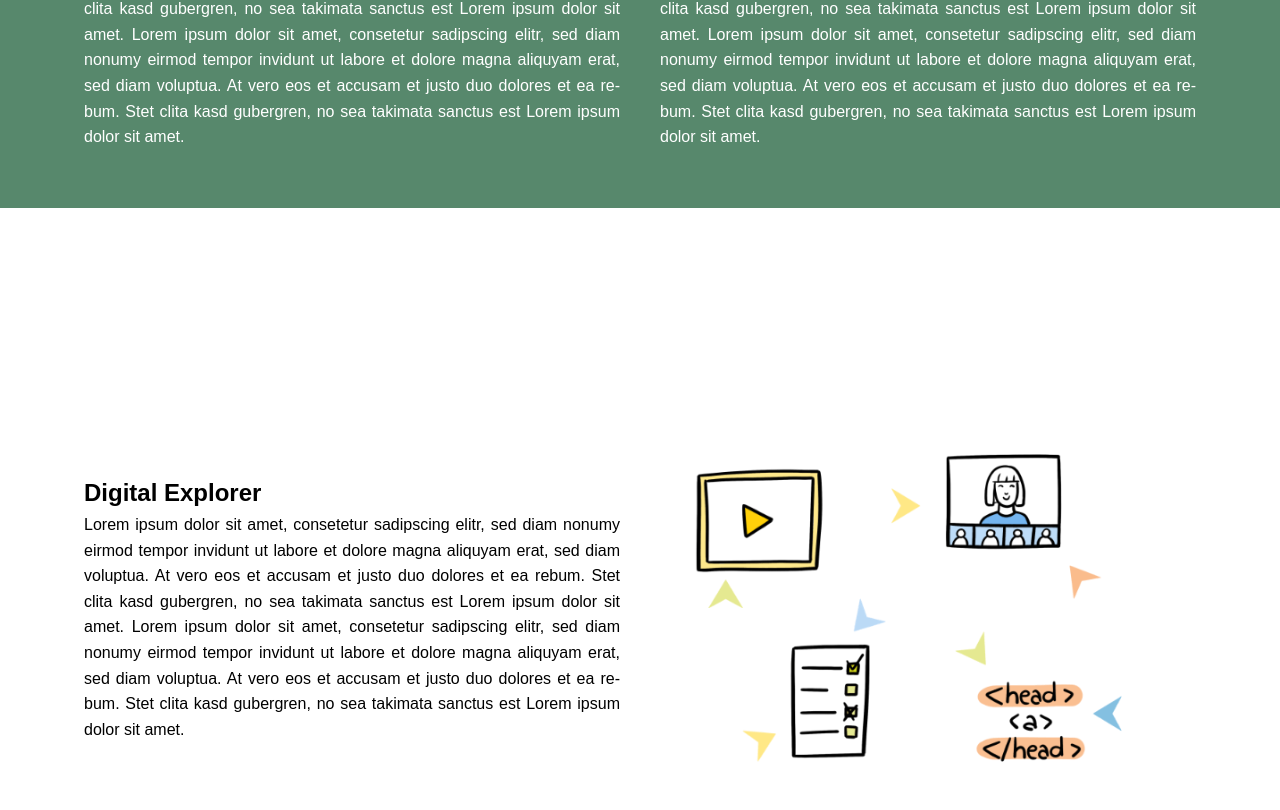
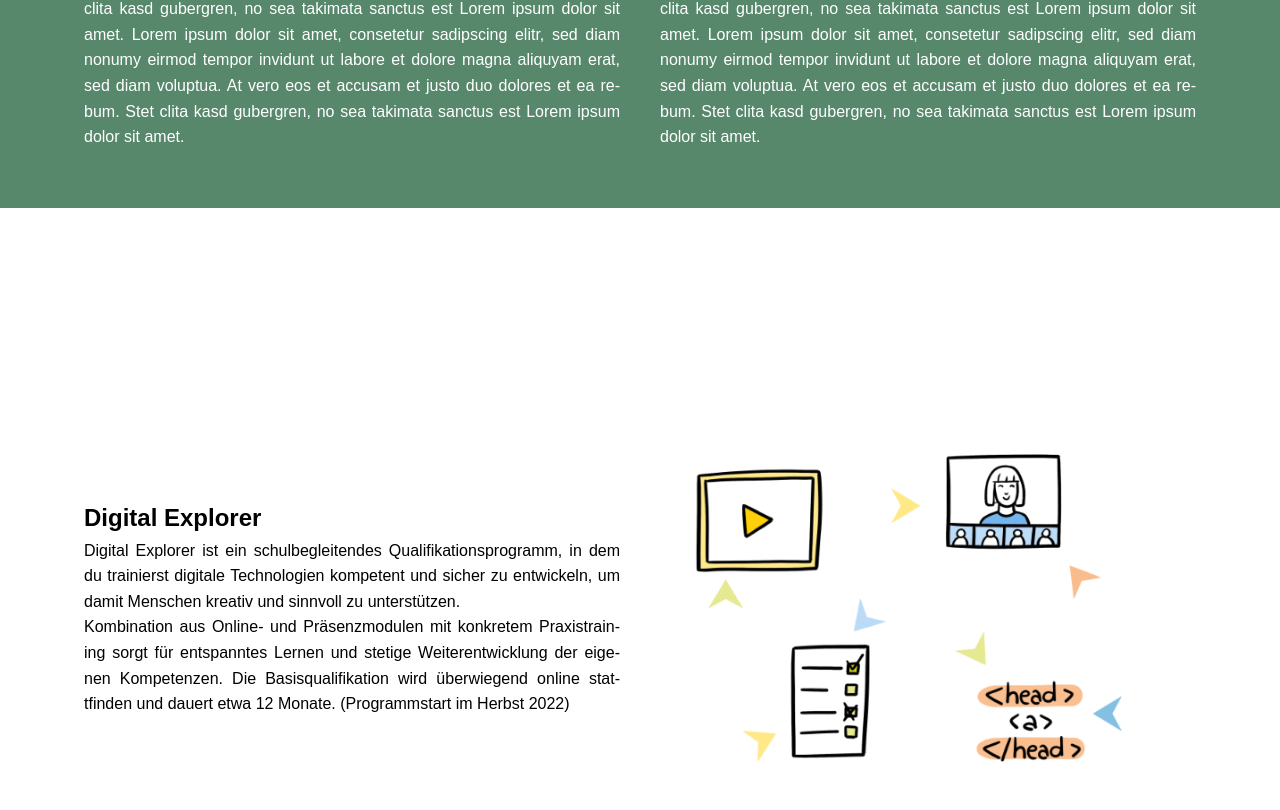
Before and after one commit to BengtBuecker/EZ-Code, a plain HTML site: page home.html in a window 1280 px wide. Shown: the part 1570-2380 px from the top of the page. Drawn offline with nearby package versions, Linux system fonts and the light colour scheme; a web font is replaced by a local one.

Commit message:
digexp text eingefügt

```diff
--- a/home.html
+++ b/home.html
@@ -96,15 +96,11 @@
           <div class="digexp-text">
             <h2>Digital Explorer</h2>
             <p>
-              Lorem ipsum dolor sit amet, consetetur sadipscing elitr, sed diam
-              nonumy eirmod tempor invidunt ut labore et dolore magna aliquyam erat,
-              sed diam voluptua. At vero eos et accusam et justo duo dolores et ea
-              rebum. Stet clita kasd gubergren, no sea takimata sanctus est Lorem
-              ipsum dolor sit amet. Lorem ipsum dolor sit amet, consetetur
-              sadipscing elitr, sed diam nonumy eirmod tempor invidunt ut labore et
-              dolore magna aliquyam erat, sed diam voluptua. At vero eos et accusam
-              et justo duo dolores et ea rebum. Stet clita kasd gubergren, no sea
-              takimata sanctus est Lorem ipsum dolor sit amet.
+              Digital Explorer ist ein schulbegleitendes Qualifikationsprogramm, in dem du trainierst digitale
+              Technologien kompetent und sicher zu entwickeln, um damit Menschen kreativ und sinnvoll zu
+              unterstützen.<br> Kombination aus Online- und Präsenz­modulen mit konkretem Praxis­training sorgt für
+              ent­spanntes Lernen und stetige Weiter­ent­wicklung der eigenen Kompetenzen. Die Basis­quali­fika­tion
+              wird über­wiegend online stattfinden und dauert etwa 12 Monate. (Programmstart im Herbst 2022)
             </p>
           </div>
 
```
